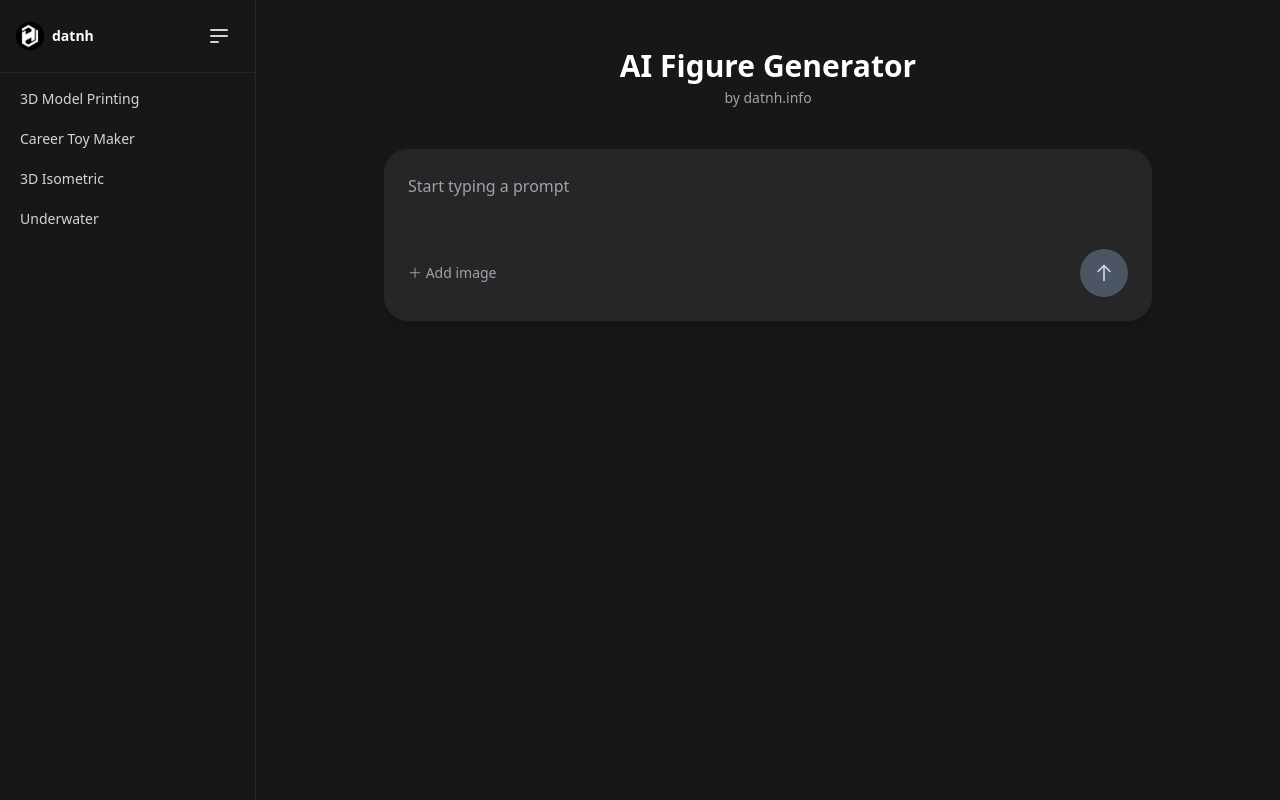
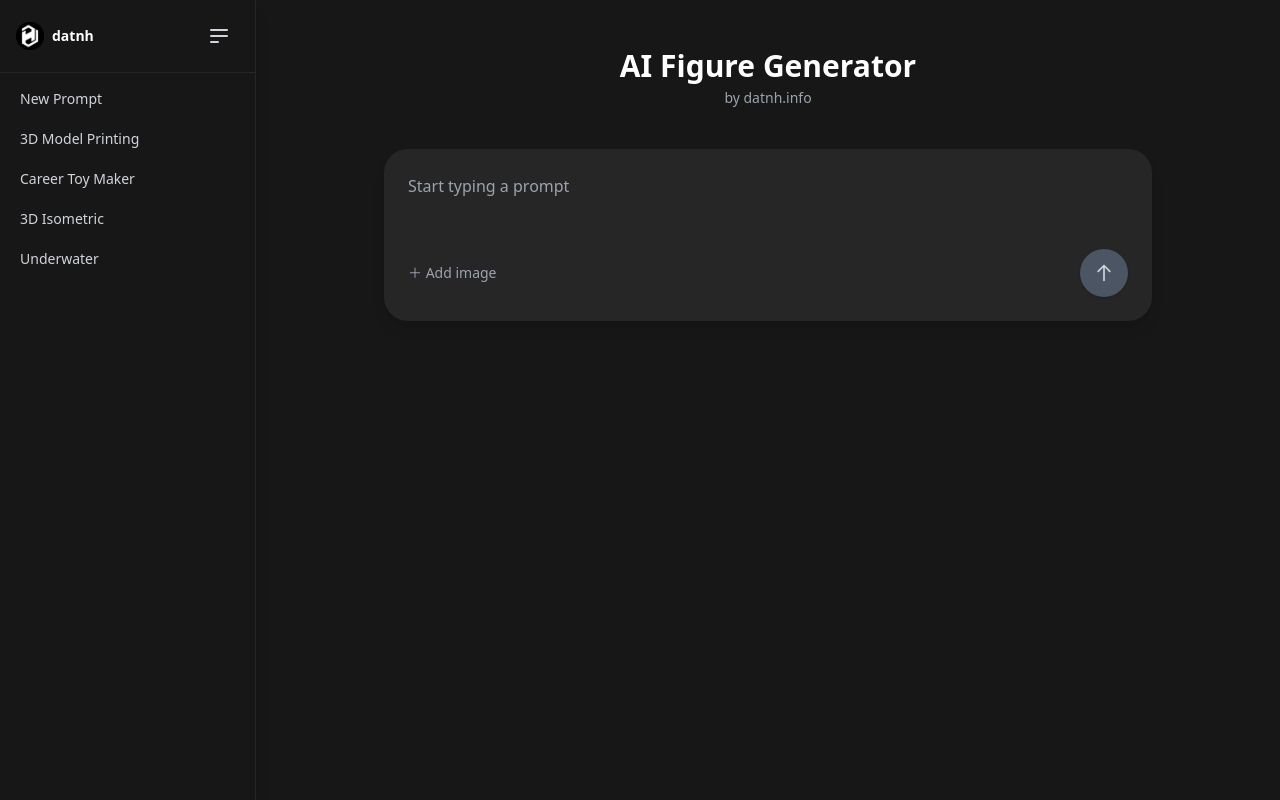
Before and after one commit to byte2069/AI-Figure-Generator, a Next.js app: page / in a window 1280 px wide. Built offline with nearby package versions, Linux system fonts and the light colour scheme.

Commit message:
Update Sidebar.js

```diff
--- a/components/Sidebar.js
+++ b/components/Sidebar.js
@@ -7,6 +7,7 @@ export default function Sidebar({ setPrompt }) {
   const [activeIndex, setActiveIndex] = useState(null);
 
   const prompts = [
+    { title: "New Prompt", value: "" },
     { title: "3D Model Printing", value: "Use the nano-banana model to create a 1/7 scale commercialized figure of the character in the illustration, in a realistic style and environment. Place the figure on a computer desk, using a circular transparent acrylic base with no text. On the computer screen, show the ZBrush modeling process of the figure. Beside the computer screen, place a BANDAI-style toy packaging box printed with the original artwork." },
     { title: "Career Toy Maker", value: "A full-figure action figure of a [GENDER] displayed in its original blister pack packaging. 3D toy style. On the top packaging card, the name '[NAME]' is written prominently, with the role '[CAREER]' written below it. The figure represents [TÊN_NGƯỜI] and is wearing [OUTFIT]. Inside the blister pack, next to the figure, are the following accessories: [ACCESSORIES]. The packaging card has a [BOX_DESIGN]. [OPTIONAL_STYLE]. Photorealistic rendering, studio lighting, clear focus on the packaging and figure. --ar 2:3" },
     { title: "3D Isometric", value: "Create image A 3D isometric figure doll house-style diorama scene of a [Giới Tính] character resembling the uploaded face image, wearing [Trang phục], standing confidently in a cozy miniature office space with [robot hút bụi, laptop, đồ trang trí, tranh biểu đồ,...anh em muốn thêm gì thêm]. The character is holding [phụ kiện cầm trên tay nhân vật như ly cà phê, sổ tay,...]. A small fantasy creature stands near her foot, inspired by [pixar (nếu thích cái khác thì cứ đổi nhé]. Wooden-textured floor and walls, custom nameplate reading [NgocVy] and [Reviewer]. Warm ambient lighting, subtle shadows, diorama framing. Created Using: blender sculpting, rendering, cinematic light, Pixar tone, handcrafted detail, soft DOF, f/2.8 simulated lens, photoreal texture --ar 1:1" },
```
